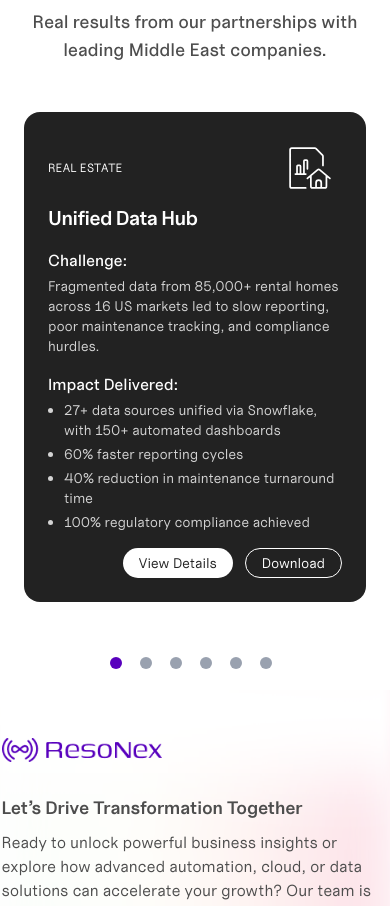
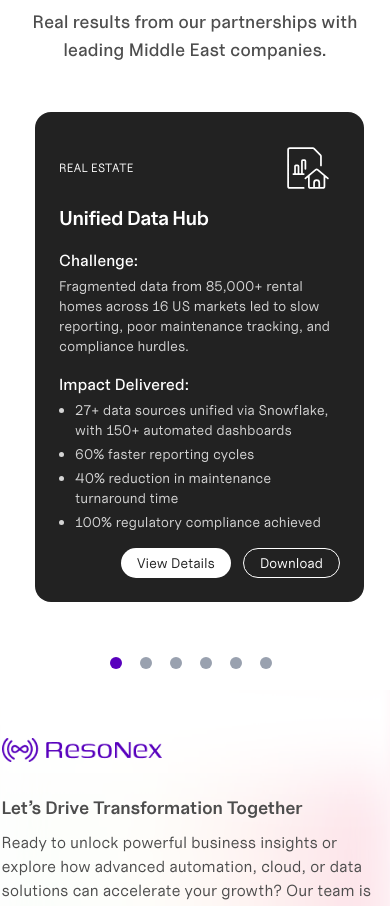
Before and after one commit to rutvi208/ResoNex, a Next.js app: page / in a window 390 px wide. Shown: the part 8136-9042 px from the top of the page. Built offline with nearby package versions, Linux system fonts and the light colour scheme; no server answers.

Commit message:
Case Study slider

```diff
--- a/src/app/components/CaseStudy.tsx
+++ b/src/app/components/CaseStudy.tsx
@@ -107,7 +107,7 @@
 
     const PrevArrow = ({ onClick}: ArrowProps) => (
     <button
-        className="hidden sm:flex absolute -left-6 xl:-left-12 2xl:-left-16 top-1/2 -translate-y-1/2 z-10 bg-[#EDEDED] text-[var(--foreground)] p-2 xl:p-3 rounded-full"
+        className="hidden sm:flex absolute sm:-left-6 xl:-left-12 2xl:-left-16 top-1/2 -translate-y-1/2 z-10 bg-[#EDEDED] text-[var(--foreground)] p-2 xl:p-3 rounded-full"
         onClick={onClick}
     >
         <FaChevronLeft />
@@ -116,7 +116,7 @@
 
     const NextArrow = ({ onClick }: ArrowProps) => (
     <button
-        className="hidden sm:flex absolute -right-6 xl:-right-12 2xl:-right-16 top-1/2 -translate-y-1/2 z-10 bg-[#EDEDED] text-[var(--foreground)] p-2 xl:p-3 rounded-full"
+        className="hidden sm:flex absolute sm:-right-6 xl:-right-12 2xl:-right-16 top-1/2 -translate-y-1/2 z-10 bg-[#EDEDED] text-[var(--foreground)] p-2 xl:p-3 rounded-full"
         onClick={onClick}
     >
         <FaChevronRight />
@@ -132,6 +132,18 @@
         slidesToShow: 3,
         slidesToScroll: 1,
         swipeToSlide: true,
+        responsive: [
+        { breakpoint: 1140,
+            settings: { slidesToShow: 2,
+            centerMode: false,
+            centerPadding: "0px", }
+        }, // tablet
+        { breakpoint: 640,
+            settings: { slidesToShow: 1,
+            centerMode: false,          // Enable only for mobile
+            centerPadding: "0px",  }
+        },  // mobile
+        ],
         nextArrow: <NextArrow />,
         prevArrow: <PrevArrow />,
         beforeChange: (_: number, newIndex: number) => setCurrentSlide(newIndex),
@@ -147,17 +159,6 @@
             <ul>{dots}</ul>
         </div>
         ),
-        responsive: [
-            {
-            breakpoint: 1140, // max-width: 1140px
-            settings: { slidesToShow: 2, slidesToScroll: 1 },
-            },
-            {
-            breakpoint: 640, // max-width: 640px
-            settings: { slidesToShow: 1, slidesToScroll: 1 },
-            },
-        ],
-        // respondTo: 'window',
     };
 
     return (
--- a/src/app/globals.css
+++ b/src/app/globals.css
@@ -77,20 +77,11 @@
 
 /* Case Study cards CSS */
 
-/* .slick-track {
+.slick-track {
   display: flex;
   gap: 12px;
-} */
-.slick-track {
-  display: block !important;
 }
 
-@media (min-width: 640px) {
-  .slick-track {
-    display: flex !important;
-    gap: 12px;
-  }
-}
 .slick-slide {
   height: auto;
   /* display: flex; */
```
